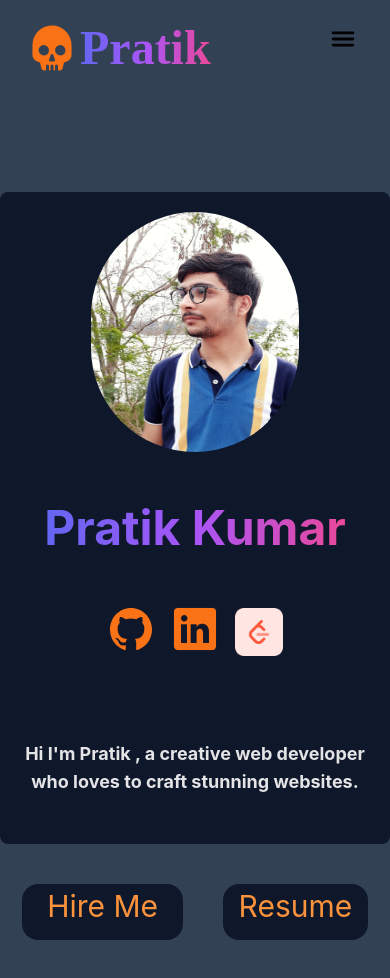
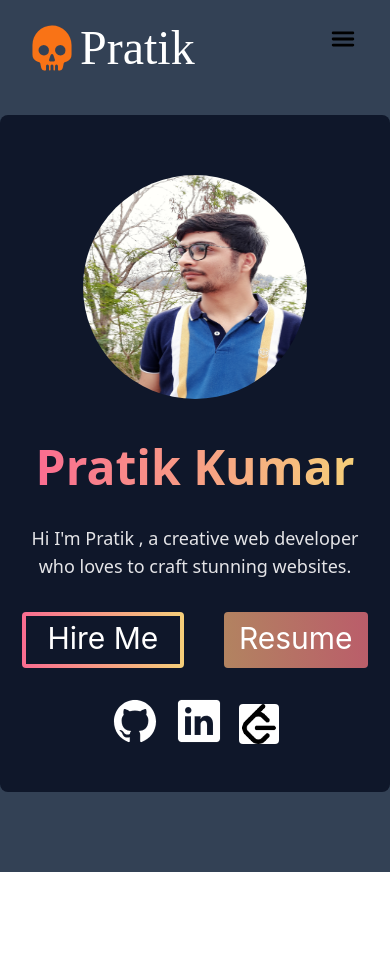
Before and after one commit to Pratik772846/Portfolio, a React (Create React App) app: page / in a window 390 px wide. Shown: the top 978 px of the page. After the commit the page ends 872 px from the top, so only its background shows below. Built offline with nearby package versions, Linux system fonts and the light colour scheme.

Commit message:
home section completed and fixed

```diff
--- a/src/components/Contact/Contact.jsx
+++ b/src/components/Contact/Contact.jsx
@@ -30,6 +30,9 @@ const Contact = () => {
             </div>
             </div>
         </div>
+        <div className='bg-slate-700 w-full h-10'>
+
+        </div>
     </div>
   )
 }
--- /dev/null
+++ b/src/components/Home/Home.css
@@ -0,0 +1,3 @@
+.resume{
+    background: linear-gradient(265.35deg, #BD516D -29.48%, #B08C5E 121.77%);
+}
--- a/src/components/Home/Home.jsx
+++ b/src/components/Home/Home.jsx
@@ -1,7 +1,8 @@
 import React from 'react'
 import Navbar from "../Navbar/Nav";
+import "./Home.css";
 // import {motion} from "framer-motion";
-import lc from "../../assets/leetcode.png";
+import lc from "../../assets/lc.png";
 // import useTypewriter from "react-typewriter-hook";
 import ik from "../../assets/Pratik.jpg";
 import resume from "../../assets/Pratik.pdf";
@@ -36,39 +37,26 @@ const Home = () => {
   );
 
   return (
-    <div className='h-screen'>
+    <div className=''>
 
       <Navbar />
-      <div className="flex flex-col justify-center items-center gap-10  bg-slate-700  ">
+      <div className="flex flex-col justify-center items-center gap-10  bg-slate-700 ">
         <div
-          className="text-center  w-full md:w-2/3 lg:w-1/3  h-2/3 bg-slate-900 rounded-lg flex flex-col justify-center items-center mt-24"
+          className="text-center  w-full md:w-2/3 lg:w-1/3  bg-slate-900 rounded-lg flex flex-col justify-center items-center mt-5 pt-10"
           >
             <img
-            className='mt-5 w-52 h-60 rounded-full'
+            className='mt-5 w-56 h-56 rounded-full'
             src={ik}
             alt="Profile Img" />
 
           <div
-            className='  h-28 text-white font-bold text-5xl mt-5 pt-8'>
-              <span className='bg-gradient-to-r from-indigo-500 via-purple-500 to-pink-500 text-transparent bg-clip-text'>
+            className='   text-white font-bold text-5xl mt-5 pt-6'>
+              <span className='bg-gradient-to-r from-color1  to-color2 text-transparent bg-clip-text font-sans'>
                 Pratik Kumar
               </span>
           </div>
-          <div
-            className='bg-slate-900 h-14 mt-5 flex flex-row justify-center items-center space-x-4'
-            >
-                <a href="https://github.com/Pratik772846" className='text-5xl text-orange-500'>
-                 <ion-icon name='logo-github'></ion-icon>
-                </a>
-                <a href="https://www.linkedin.com/in/pratik-singh-828a36217/" className='text-5xl text-orange-500'>
-                  <ion-icon name='logo-linkedin'></ion-icon>
-                </a>
-                <a href="https://leetcode.com/__ragnar" className='text-5xl w-12 text-slate-900 '>
-                  <img src={lc} alt="logo-leetcode" className=''/>
-                </a>
 
-          </div>
-          <div className='text-zinc-200 text-lg md:text-lg lg:text-2xl font-bold h-36 mt-10 pt-10'>
+          <div className='text-zinc-200 text-lg md:text-lg lg:text-2xl font-sans pt-8 '>
               Hi I'm Pratik , a creative web developer
               <br/>
               who loves to craft stunning websites.
@@ -76,17 +64,37 @@ const Home = () => {
 
 
           </div>
+
+          <div className='flex flex-row justify-center justify-items-center gap-10  text-white pt-8' >
+              {/* <span>Hire me</span> */}
+              <a href="/contact" className=' text-center text-3xl md:text-3xl lg:text-3xl bg-gradient-to-r from-color1  to-color2  h-14 w-48 md:w-52 lg:w-52 rounded p-1 '>
+                  <div className='h-full w-full bg-slate-900 pt-1'>
+                    Hire Me
+                  </div>
+
+              </a>
+              <a href={resume} download className=' resume text-center text-3xl md:text-3xl lg:text-3xl bg-white h-14 w-1/2 md:w-52 lg:w-52   rounded pt-2'>
+                 Resume
+              </a>
+          </div>
+
+          <div
+            className='bg-slate-900 h-14 mt-5 flex flex-row justify-center items-center space-x-4 pt-4 mb-12'
+          >
+              <a href="https://github.com/Pratik772846" className='text-5xl text-white'>
+               <ion-icon name='logo-github'></ion-icon>
+              </a>
+              <a href="https://www.linkedin.com/in/pratik-singh-828a36217/" className='text-5xl text-white'>
+                <ion-icon name='logo-linkedin'></ion-icon>
+              </a>
+              <a href="https://leetcode.com/__ragnar" className='text-5xl w-10 text-slate-900 '>
+                <img src={lc} alt="logo-leetcode" className='rounded'/>
+              </a>
+
+          </div>
         </div>
 
-        <div className='flex flex-row justify-center justify-items-center gap-10 bg-slate-700 text-orange-400' >
-          {/* <span>Hire me</span> */}
-          <a href="/contact" className=' text-center text-3xl md:text-5xl lg:text-5xl bg-slate-900 h-14 w-48 md:w-52 lg:w-52  rounded-2xl  pt-1'>
-              Hire Me
-          </a>
-          <a href={resume} download className='text-center text-3xl md:text-5xl lg:text-5xl bg-slate-900 h-14 w-1/2 md:w-52 lg:w-52   rounded-2xl  pt-1'>
-             Resume
-          </a>
-        </div>
+
       </div>
       <div className='bg-slate-700 h-20'>
 
--- /dev/null
+++ b/src/components/Navbar/Nav.css
@@ -0,0 +1,7 @@
+.name{
+    font-family: 'Sofia';
+/* font-style: normal; */
+/* font-weight: 400;
+font-size: 32px;
+line-height: 50px; */
+}
--- a/src/components/Navbar/Nav.jsx
+++ b/src/components/Navbar/Nav.jsx
@@ -1,4 +1,5 @@
 import React, { useState } from 'react'
+import "./Nav.css";
 // import {motion} from "framer-motion";
 // import { Link } from 'react-router-dom'
 
@@ -15,24 +16,13 @@ const Nav = () => {
   return (
     <div className=' w-full sticky top-0 left-0 '>
       <div className='md:flex items-center justify-between bg-slate-700 py-4 md:px-10 px-7'>
-      <div className='font-bold text-2xl cursor-pointer flex items-center font-[Poppins]
-      text-gray-800'>
+      <div className=' text-2xl cursor-pointer flex items-center '>
         <span className='text-5xl text-orange-500 mr-1 pt-2'>
         <ion-icon name="skull"></ion-icon>
         </span>
-        <span className='text-5xl font-bold bg-gradient-to-r from-indigo-500 via-purple-500 to-pink-500 text-transparent bg-clip-text'>
+        <span className='name text-5xl text-white'>
                 Pratik
         </span>
-        {/* <span className='text-5xl font-bold text-white'>Pratik</span> */}
-
-
-        {/* <motion.div animate={{
-            scale: [1, 1, 1, 1, 1],
-            rotate: [0, 0, 270, 270, 0],
-            borderRadius: ["20%", "20%", "50%", "50%", "20%"],
-        }}>
-          Pratik
-        </motion.div> */}
       </div>
 
       <div onClick={()=>setOpen(!open)} className='text-3xl absolute right-8 top-6 cursor-pointer md:hidden'>
--- a/src/components/Projects/Projects.jsx
+++ b/src/components/Projects/Projects.jsx
@@ -20,11 +20,11 @@ const Projects = () => {
         <Navbar/>
 
         <div className="flex flex-col flex-grow justify-center items-center bg-slate-700 ">
-          <h1 className="text-5xl bg-gradient-to-r from-indigo-500 via-purple-500 to-pink-500 text-transparent bg-clip-text">PROJECTS</h1>
+          <h1 className="text-5xl bg-gradient-to-r from-color1  to-color2 text-transparent bg-clip-text font-sans">PROJECTS</h1>
 
           {projects.map((project)=>(
             <div className=" w-full md:w-2/3 lg:w-1/2  flex flex-col justify-center items-start pt-10 gap-4">
-              <span className="text-5xl text-orange-400 ">{project.name}</span>
+              <span className="text-5xl text-orange-300 ">{project.name}</span>
               <div className="flex flex-row justify-center gap-5 md:gap-5 lg:gap-10">
                   <span className=" bg-slate-900 text-lg md:text-xl lg:text-xl text-zinc-300 w-1/2 pt-5 justify-center text-center rounded-2xl ">
                       Developed with React, Express, and Cheerio web scraping,
--- a/tailwind.config.js
+++ b/tailwind.config.js
@@ -2,7 +2,14 @@
 module.exports = {
   content: ["./src/**/*.{html,js,jsx}"],
   theme: {
-    extend: {},
+    extend: {
+      colors:{
+        'color1':'#FA6C90',
+        'color2':'#F5CF79',
+        'color3':'#F3FF6F',
+        'color4':'#FF00A8',
+      },
+    },
   },
   plugins: [],
 }
```
Also changed, not shown: src/assets/lc.png (added).
